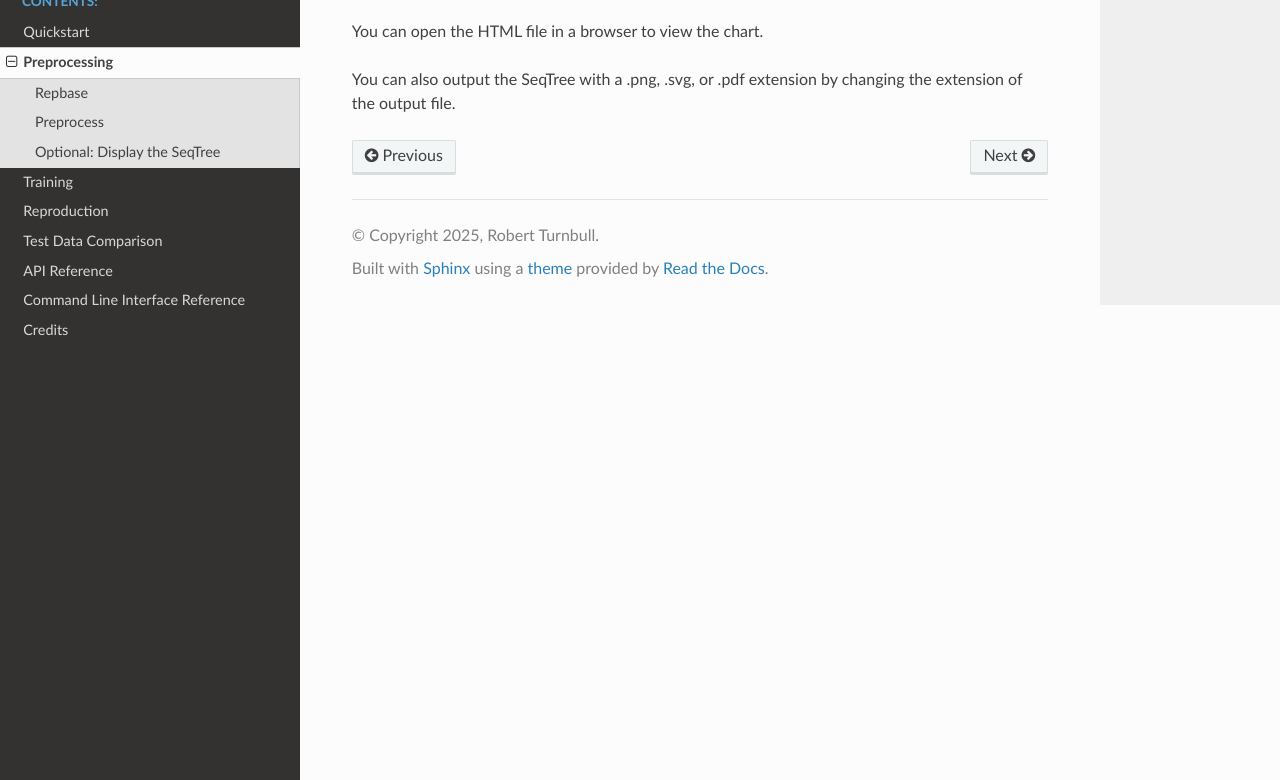
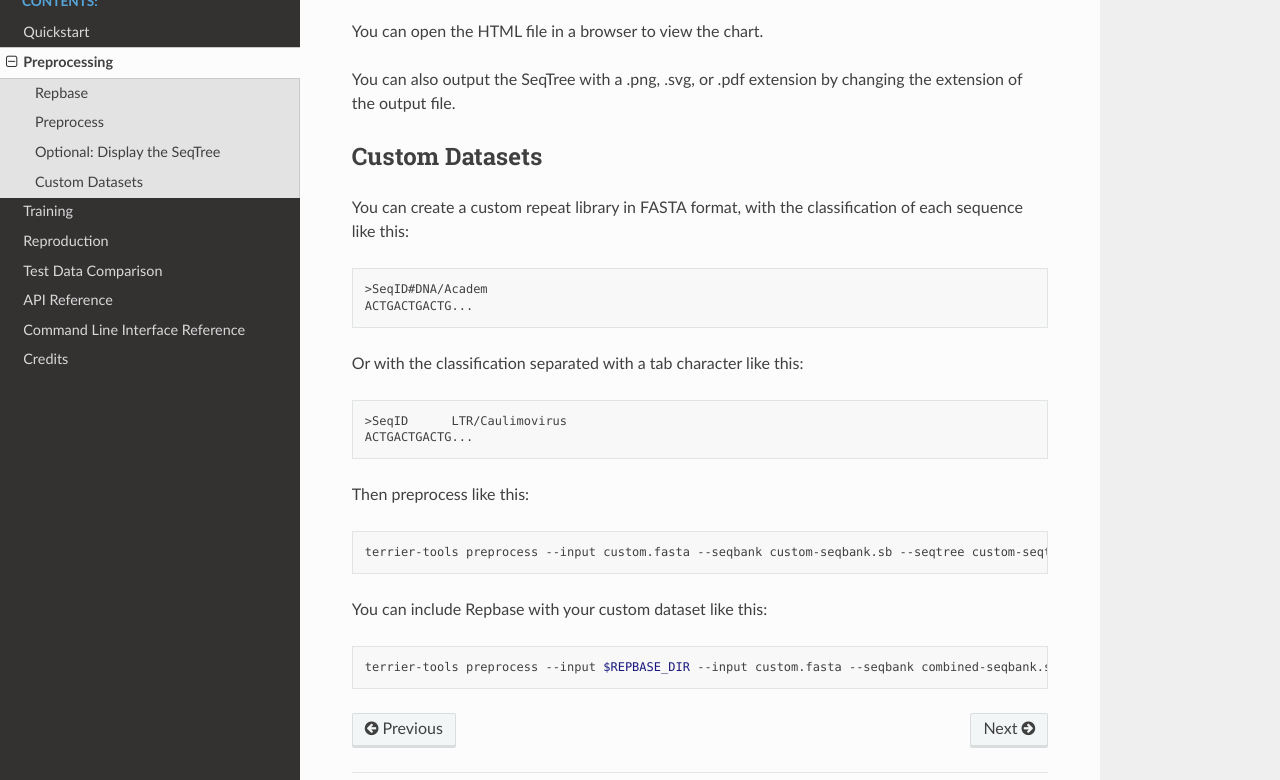
Before and after one commit to rbturnbull/terrier, a Sphinx documentation site: the page built from docs/preprocessing.rst, in a window 1280 px wide and 900 px high, scrolled down 2454 px, cut to the strip 120-900 px from the top of the window. Built offline with Sphinx 7.4.7 and the Read the Docs theme 3.1.0, drawn with Linux system fonts in a browser that asks for light colours; some of the changed text lies outside the part shown.

Commit message:
:bug: fixing way of building the seqtree

```diff
--- a/docs/preprocessing.rst
+++ b/docs/preprocessing.rst
@@ -28,7 +28,7 @@
 
 .. code-block:: bash
 
-    terrier-tools preprocess --repbase $REPBASE_DIR --seqbank $REPBASE_DIR/Repbase-seqbank.sb --seqtree $REPBASE_DIR/Repbase-seqtree.st
+    terrier-tools preprocess --input $REPBASE_DIR --seqbank $REPBASE_DIR/Repbase-seqbank.sb --seqtree $REPBASE_DIR/Repbase-seqtree.st
 
 This will create a SeqBank file called ``Repbase-seqbank.sb`` and a SeqTree files called ``Repbase-seqtree.st`` and place them the ``$REPBASE_DIR``.
 
@@ -125,3 +125,32 @@
 You can open the HTML file in a browser to view the chart.
 
 You can also output the SeqTree with a .png, .svg, or .pdf extension by changing the extension of the output file.
+
+Custom Datasets
+----------------
+
+You can create a custom repeat library in FASTA format, with the classification of each sequence like this:
+
+.. code-block:: text
+
+    >SeqID#DNA/Academ
+    ACTGACTGACTG...
+
+Or with the classification separated with a tab character like this:
+
+.. code-block:: text
+
+    >SeqID	LTR/Caulimovirus
+    ACTGACTGACTG...
+
+Then preprocess like this:
+
+.. code-block:: bash
+
+        terrier-tools preprocess --input custom.fasta --seqbank custom-seqbank.sb --seqtree custom-seqtree.st
+
+You can include Repbase with your custom dataset like this:
+
+.. code-block:: bash
+
+        terrier-tools preprocess --input $REPBASE_DIR --input custom.fasta --seqbank combined-seqbank.sb --seqtree combined-seqtree.st
```
Also changed, not shown: other parts of docs/preprocessing.rst (+2 -2 lines), docs/training.rst (+13 -0 lines), 2 other files.
